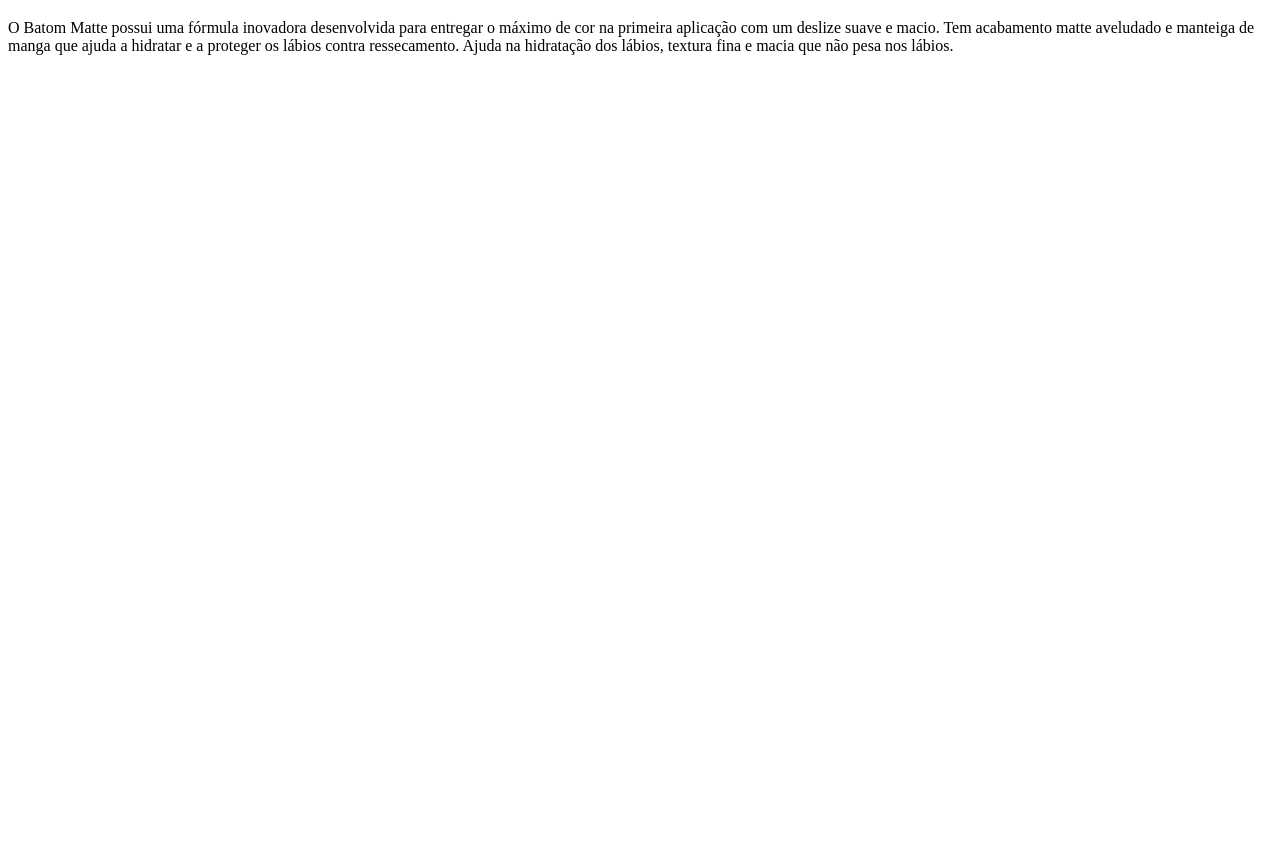
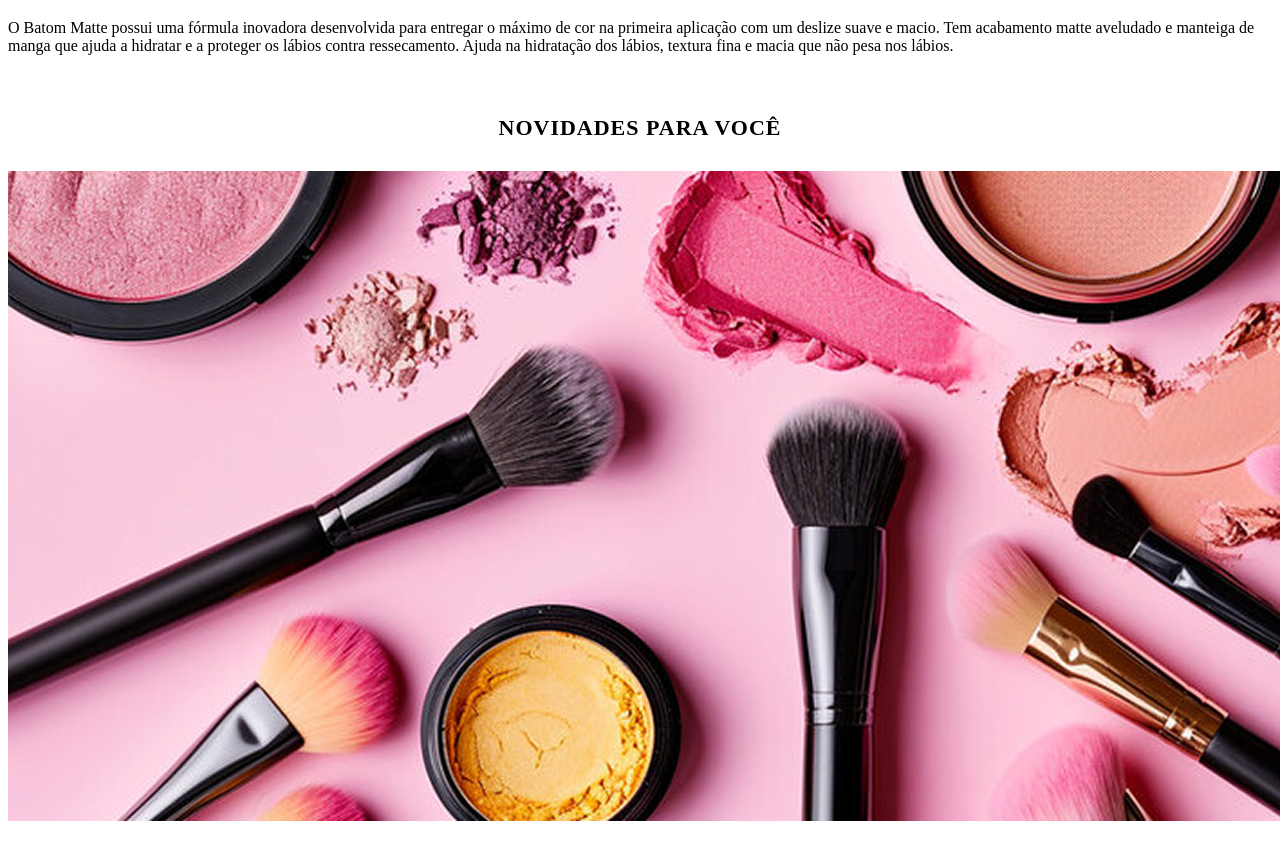
Before and after one commit to demfnanda/passoia, a React (Vite) app: page / in a window 1280 px wide. Shown: the part 2789-3648 px from the top of the page. Before the commit the page ends 2860 px from the top, so only its background shows below. Built offline with nearby package versions, Linux system fonts and the light colour scheme.

Commit message:
feat✨: incluir novo componente Novidades e ajustar import do banner

```diff
--- a/src/App.jsx
+++ b/src/App.jsx
@@ -3,6 +3,8 @@ import Header from "./components/Header";
 import Banner from "./components/Banner";
 import Lancamentos from "./components/Lancamentos";
 import Dicas from "./components/Dicas";
+import Novidades from "./components/Novidades";
+
 
 // Arquivo Principal
 // para escrita do nome do componente funcional usamos sempre a primeira letra maiuscula
@@ -15,6 +17,7 @@ function App(){
       <Banner />
       <Dicas />
       <Lancamentos />
+      <Novidades />
     </>
   );
 }
--- /dev/null
+++ b/src/components/Novidades/index.jsx
@@ -0,0 +1,13 @@
+import "./novidades.scss";
+import bannerNovidade from "../../assets/banner-novidade.png";
+
+function Novidades() {
+  return (
+    <section className="novidades">
+      <h2>NOVIDADES PARA VOCÊ</h2>
+      <img src={bannerNovidade} alt="Produtos de maquiagem em fundo rosa" />
+    </section>
+  );
+}
+
+export default Novidades;
--- /dev/null
+++ b/src/components/Novidades/novidades.scss
@@ -0,0 +1,20 @@
+.novidades {
+  text-align: center;
+  margin-top: 60px;
+  margin-bottom: 60px;
+
+  h2 {
+    font-size: 22px;
+    font-weight: 700;
+    margin-bottom: 30px;
+    letter-spacing: 1px;
+  }
+
+  .novidades-img {
+    width: 100%;
+    max-width: 1300px;
+    display: block;
+    margin: 0 auto;
+    border-radius: 8px;
+  }
+}
```
